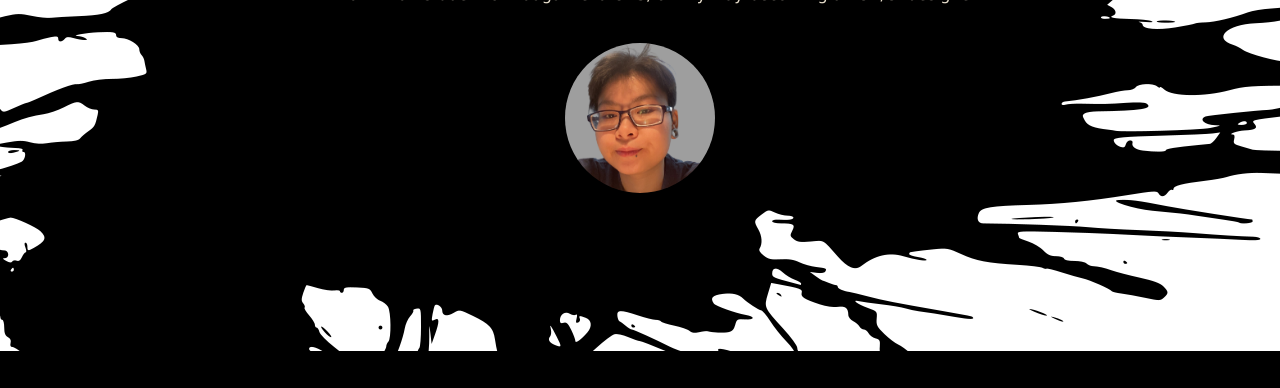
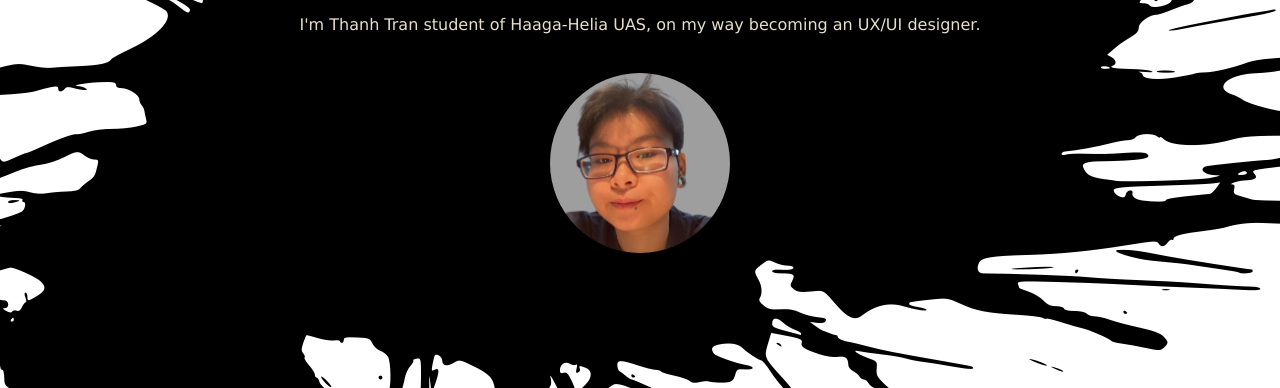
Before and after one commit to tranthanhvi/thanhtranportfolio, a plain HTML site: page index.html in a window 1280 px wide. Shown: the part 249-637 px from the top of the page. Drawn offline with nearby package versions, Linux system fonts and the light colour scheme.

Commit message:
Update style.css

```diff
--- a/style.css
+++ b/style.css
@@ -7,8 +7,8 @@
 .showcase {
     background: url('./img/splash-bnw.png') no-repeat;
     background-position: center;
-    height: 600px;
-    padding: 140px 100px;
+    height: 700px;
+    padding: 170px 100px;
     color: #e7decc;
 }
 
@@ -31,7 +31,7 @@
 }
 
 .showcase img{
-    width: 150px;
+    width: 180px;
     height: auto;
     border-radius: 100%;
     padding:0;
```
